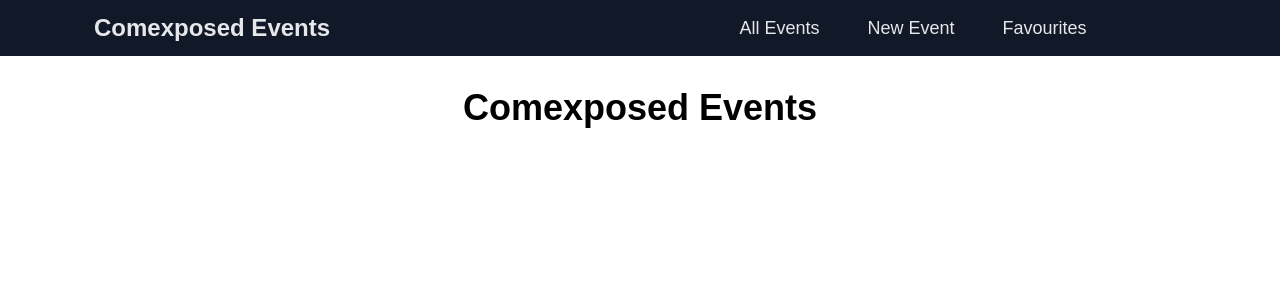
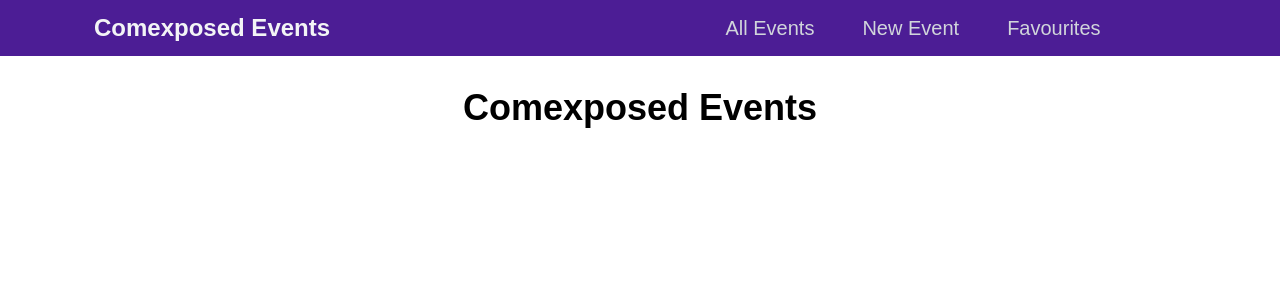
Before and after one commit to Psypher1/comexposed-events, a Next.js app: page / in a window 1280 px wide. Shown: the top 300 px of the page. Built offline with nearby package versions, Linux system fonts and the light colour scheme.

Commit message:
added pages

```diff
--- a/src/components/layout/Header.js
+++ b/src/components/layout/Header.js
@@ -2,32 +2,37 @@ import Link from "next/link";
 
 export default function Header() {
   return (
-    <header className="sticky top-0 bg-gray-900 text-gray-200">
+    <header className="sticky top-0 bg-purple-900 text-gray-300">
       <nav className="container flex items-center justify-center  py-3 ">
         <div className=" flex-1">
           <Link href="/">
-            <a>
-              <h1 className="text-2xl font-semibold">Comexposed Events</h1>
+            <a className="text-2xl text-gray-100 font-semibold">
+              <h1 >Comexposed Events</h1>
             </a>
           </Link>
         </div>
-        <ul className="flex-1 flex space-x-12 justify-center text-lg">
+        <ul className="flex-1 flex space-x-12 justify-center text-xl font-medium">
           <li>
             <Link href="/">
-              <a>All Events</a>
+              <a className="transition duration-500 ease-in-out hover:text-gray-100 ">
+                All Events
+              </a>
             </Link>
           </li>
           <li>
             <Link href="/new-event">
-              <a>New Event</a>
+              <a className="transition duration-500 ease-in-out hover:text-gray-100 ">
+                New Event
+              </a>
             </Link>
           </li>
           <li>
             <Link href="/favourites">
-              <a>Favourites</a>
+              <a className="transition duration-500 ease-in-out hover:text-gray-100 ">
+                Favourites
+              </a>
             </Link>
           </li>
-
         </ul>
       </nav>
     </header>
--- /dev/null
+++ b/src/pages/[event-slug].js
@@ -0,0 +1,7 @@
+export default function EventDetail() {
+  return (
+    <div>
+      <h2 className="tex-3xl">All About It</h2>
+    </div>
+  );
+}
--- a/src/pages/_app.js
+++ b/src/pages/_app.js
@@ -1,12 +1,15 @@
 import "tailwindcss/tailwind.css";
+import Header from "../components/layout/Header";
 
 import "../styles/globals.css";
 
 function MyApp({ Component, pageProps }) {
   return (
-    <div className="font-Almarai ">
-      {/* <Header /> */}
-      <Component {...pageProps} />
+    <div className="font-Almarai  ">
+      <Header />
+      <div className="container">
+        <Component {...pageProps} />
+      </div>
     </div>
   );
 }
--- a/src/pages/index.js
+++ b/src/pages/index.js
@@ -4,8 +4,8 @@ import Header from "../components/layout/Header";
 export default function Home() {
   return (
     <>
-      <Header />
-      <div className="container mt-8">
+      {/* <Header /> */}
+      <div className="mt-8">
         <h1 className="text-4xl text-center font-semibold">
           Comexposed Events
         </h1>
--- /dev/null
+++ b/src/pages/new-event.js
@@ -0,0 +1,7 @@
+export default function New() {
+  return (
+    <div >
+      <h1 className="text-6xl">Add An Event</h1>
+    </div>
+  );
+}
```
Also changed, not shown: src/pages/favourites.js (added).
